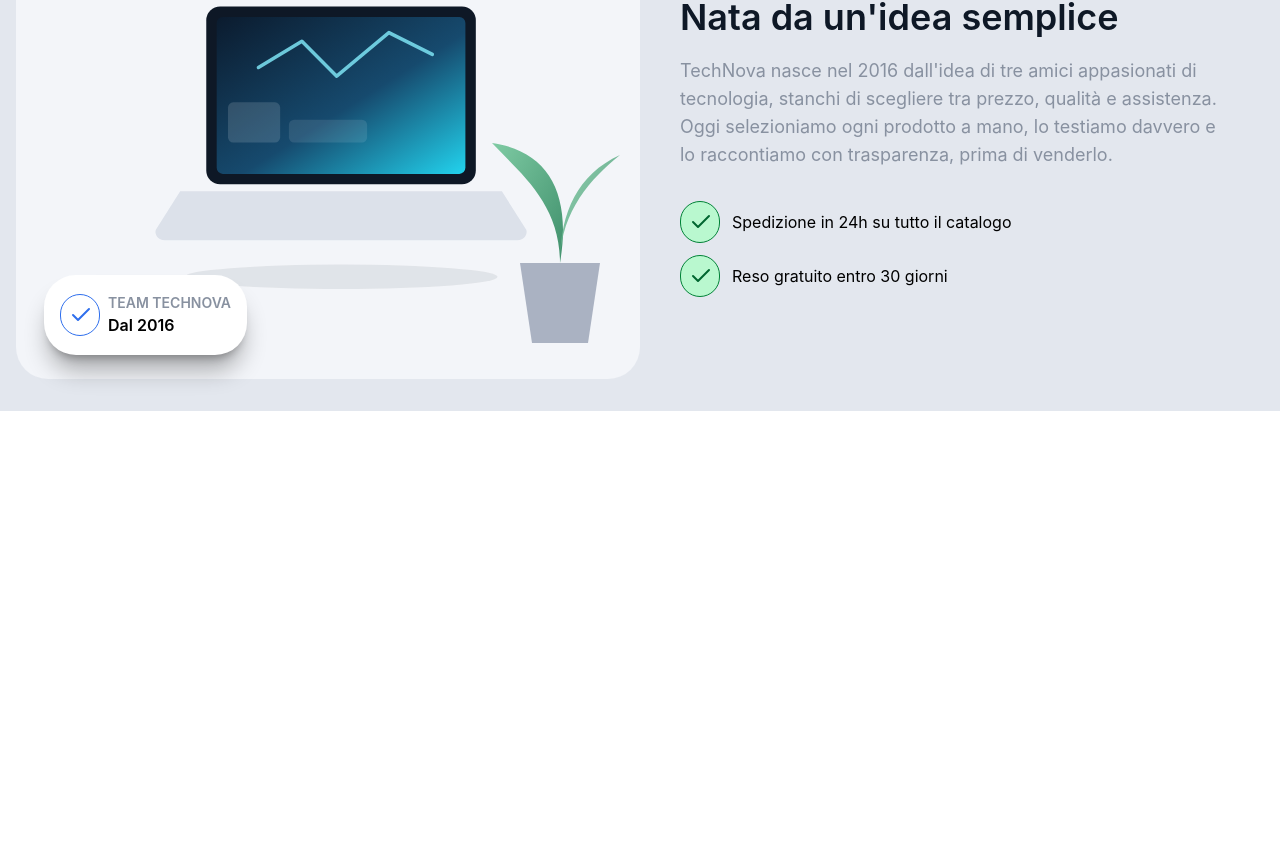
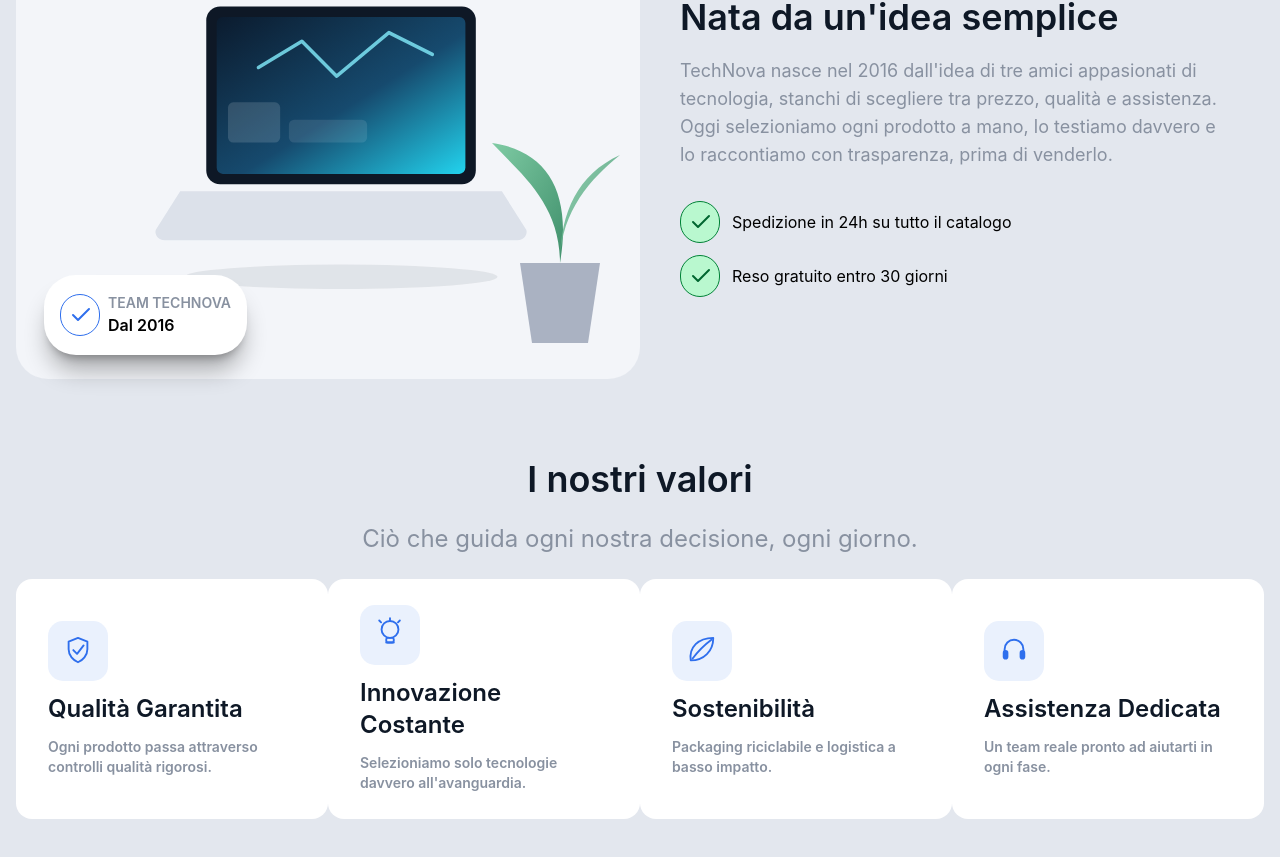
Before and after one commit to Andrea030105/FrontEnd, a React (Vite) app: page /about in a window 1280 px wide. Shown: the part 1013-1870 px from the top of the page. Before the commit the page ends 1424 px from the top, so only its background shows below. Built offline with nearby package versions, Linux system fonts and the light colour scheme; no server answers.

Commit message:
Values section about page done

```diff
--- a/src/pages/About.jsx
+++ b/src/pages/About.jsx
@@ -43,7 +43,7 @@
         </div>
       </section>
       {/* STATS SECTION */}
-      <section className="flex justify-around my-20">
+      <section className="flex justify-between my-20">
         <Card
           size="sm"
           className="w-80 h-40 flex justify-center items-center font-semibold"
@@ -133,6 +133,75 @@
           </div>
         </div>
       </section>
+      {/* VALUES SECTION */}
+      <section className="my-20">
+        <div className="text-center">
+          <h3 className="text-4xl font-semibold text-navy-profondo">
+            I nostri valori
+          </h3>
+          <p className="text-2xl text-text-soft my-6">
+            Ciò che guida ogni nostra decisione, ogni giorno.
+          </p>
+        </div>
+        <div className="flex justify-between">
+          <Card
+            size="sm"
+            className="w-90 h-60 flex justify-center items-start gap-3 p-8 font-semibold"
+          >
+            <img
+              src="/public/about/icon-quality.svg"
+              alt="iconQuality"
+              className="w-15"
+            />
+            <p className="text-2xl text-navy-profondo">Qualità Garantita</p>
+            <p className="text-text-soft  text-sm">
+              Ogni prodotto passa attraverso controlli qualità rigorosi.
+            </p>
+          </Card>
+          <Card
+            size="sm"
+            className="w-90 h-60 flex justify-center items-start gap-3 p-8 font-semibold"
+          >
+            <img
+              src="/public/about/icon-innovation.svg"
+              alt="iconInnovation"
+              className="w-15"
+            />
+            <p className="text-2xl text-navy-profondo">Innovazione Costante</p>
+            <p className="text-text-soft  text-sm">
+              Selezioniamo solo tecnologie davvero all'avanguardia.
+            </p>
+          </Card>
+          <Card
+            size="sm"
+            className="w-90 h-60 flex justify-center items-start gap-3 p-8 font-semibold"
+          >
+            <img
+              src="/public/about/icon-sustainability.svg"
+              alt="iconSustainability"
+              className="w-15"
+            />
+            <p className="text-2xl text-navy-profondo">Sostenibilità</p>
+            <p className="text-text-soft  text-sm">
+              Packaging riciclabile e logistica a basso impatto.
+            </p>
+          </Card>
+          <Card
+            size="sm"
+            className="w-90 h-60 flex justify-center items-start gap-3 p-8 font-semibold"
+          >
+            <img
+              src="/public/about/icon-support.svg"
+              alt="iconSupport"
+              className="w-15"
+            />
+            <p className="text-2xl text-navy-profondo">Assistenza Dedicata</p>
+            <p className="text-text-soft  text-sm">
+              Un team reale pronto ad aiutarti in ogni fase.
+            </p>
+          </Card>
+        </div>
+      </section>
     </div>
   );
 }
```
